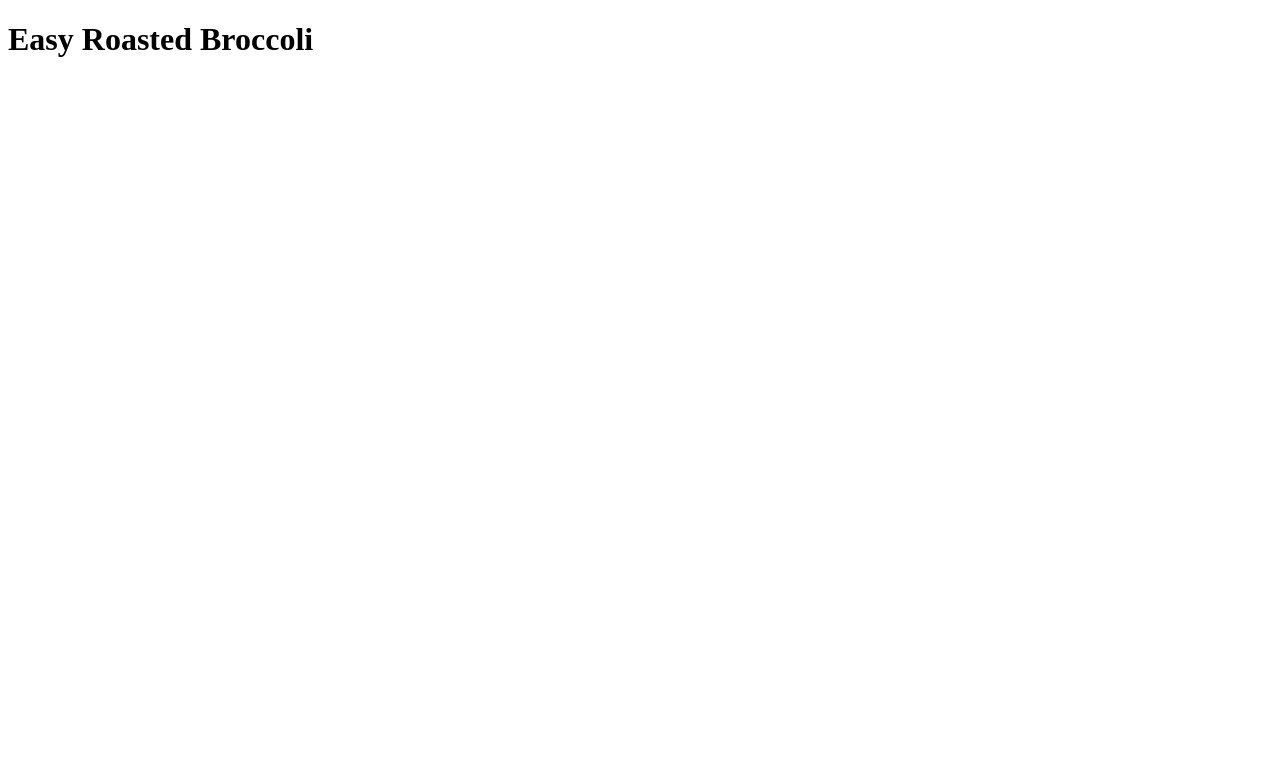
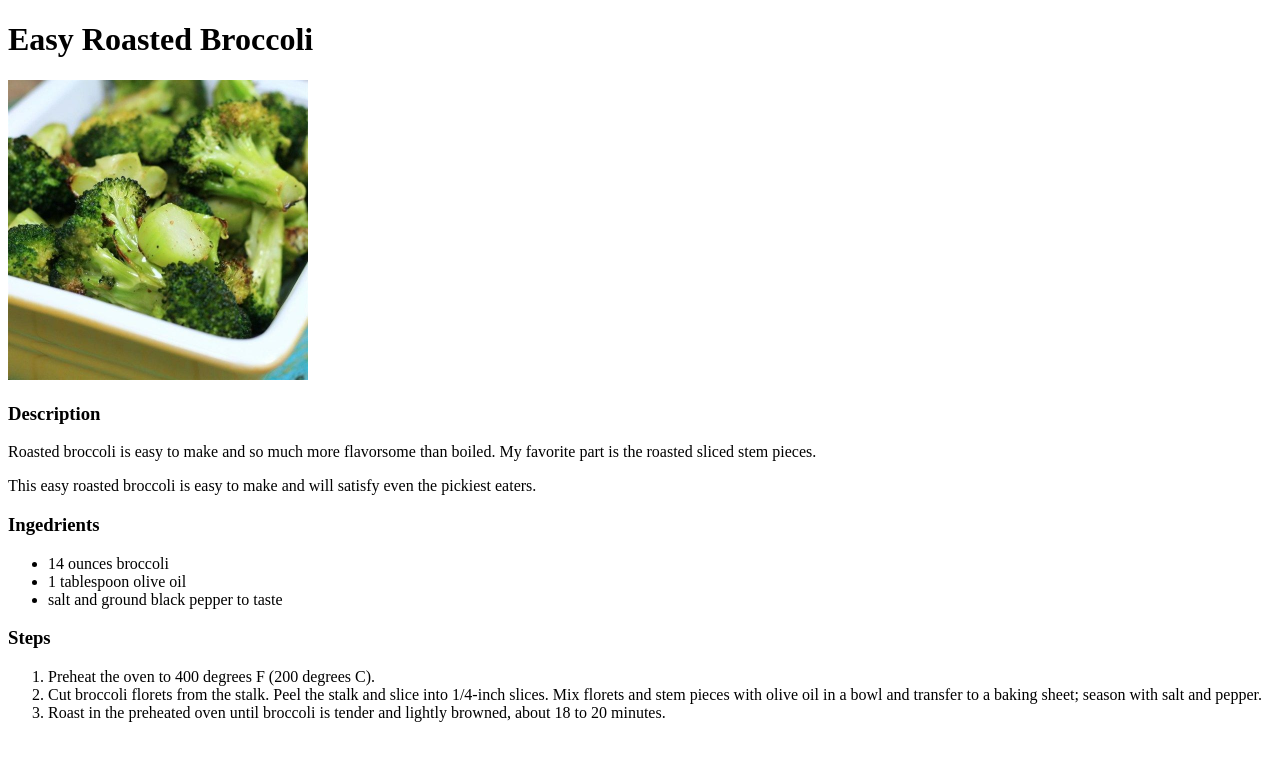
Before and after one commit to luizgdev/odin-recipes, a plain HTML site: page recipes/easy-roasted-broccoli.html in a window 1280 px wide. Drawn offline with Linux system fonts and the light colour scheme.

Commit message:
first draft

```diff
--- a/recipes/easy-roasted-broccoli.html
+++ b/recipes/easy-roasted-broccoli.html
@@ -6,5 +6,28 @@
     </head>
     <body>
         <h1>Easy Roasted Broccoli</h1>
+        <img src="../images/Easy Roasted Broccoli.jpeg"
+            alt="Beautiful Roasted Broccoli" height="300" width="300">
+        <h3>Description</h3>
+        <p>Roasted broccoli is easy to make and so much more flavorsome than
+            boiled. My favorite part is the roasted sliced stem pieces.</p>
+        <p>This easy roasted broccoli is easy to make and will satisfy even the
+            pickiest eaters.</p>
+        <h3>Ingedrients</h3>
+        <ul>
+            <li>14 ounces broccoli</li>
+            <li>1 tablespoon olive oil</li>
+            <li>salt and ground black pepper to taste</li>
+        </ul>
+        <h3>Steps</h3>
+        <ol>
+            <li>Preheat the oven to 400 degrees F (200 degrees C).</li>
+            <li>Cut broccoli florets from the stalk. Peel the stalk and slice
+                into 1/4-inch slices. Mix florets and stem pieces with olive oil
+                in a bowl and transfer to a baking sheet; season with salt and
+                pepper.</li>
+            <li>Roast in the preheated oven until broccoli is tender and lightly
+                browned, about 18 to 20 minutes.</li>
+        </ol>
     </body>
 </html>
```
